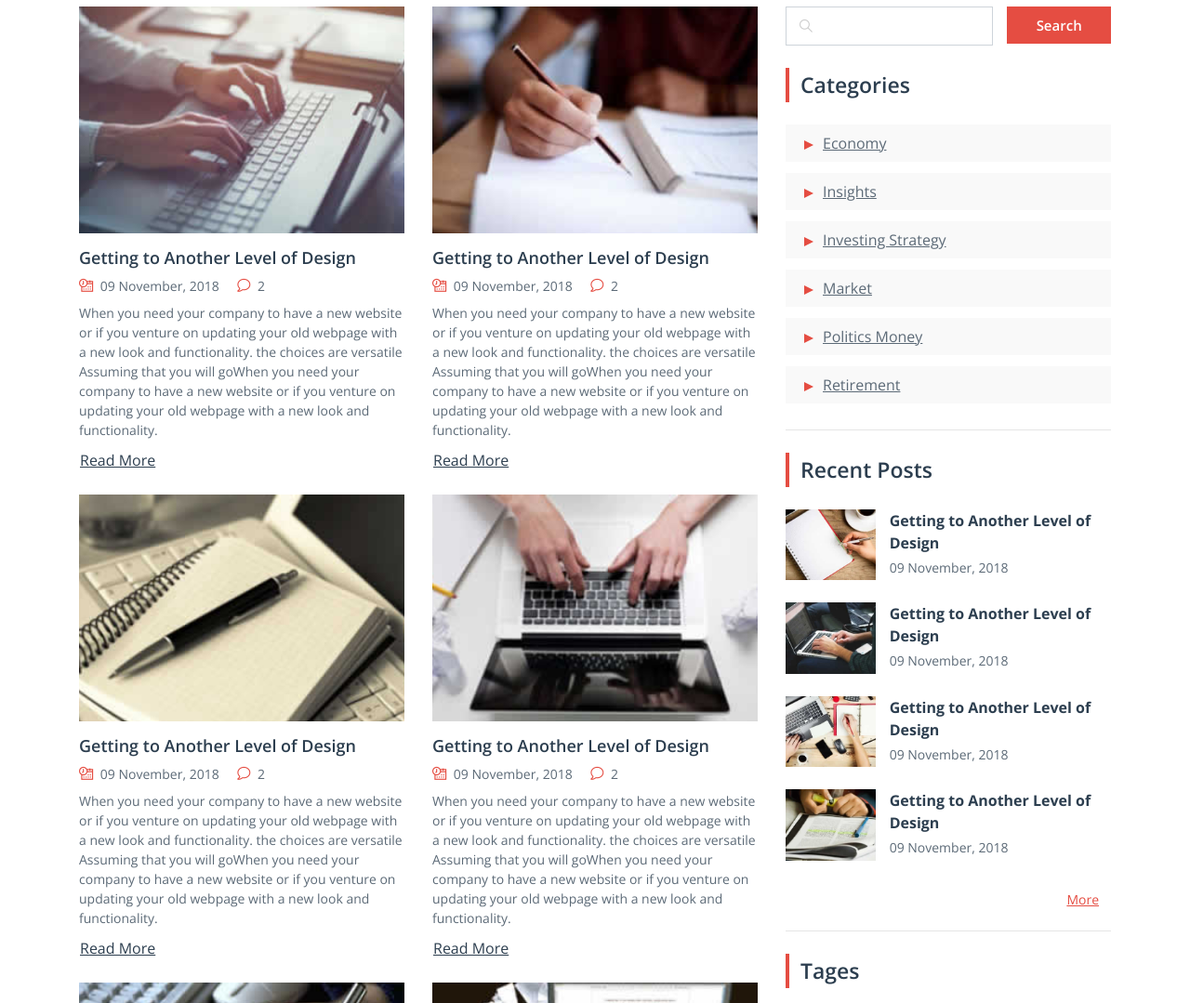
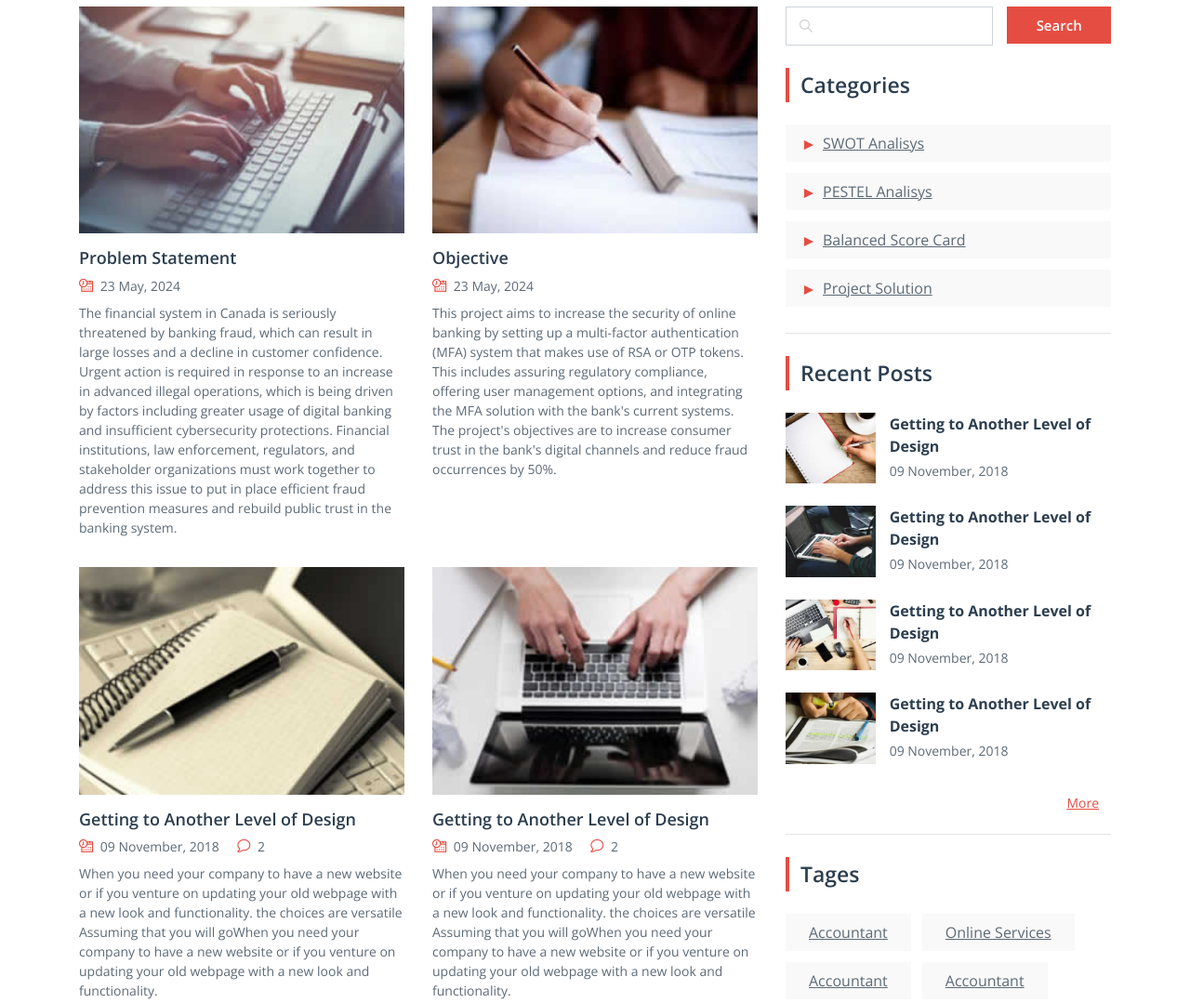
Before and after one commit to agalindosoftware/Panther-Consultancy, a plain HTML site: page AG/wwwroot/blog-cat1.html in a window 1280 px wide. Shown: the part 580-1659 px from the top of the page at 93% size. Drawn offline with nearby package versions, Linux system fonts and the light colour scheme; files whose address does not match are found by name.

Commit message:
RBC changes

```diff
--- a/AG/wwwroot/blog-cat1.html
+++ b/AG/wwwroot/blog-cat1.html
@@ -22,8 +22,12 @@
     <!-- Bootstrap CSS -->
     <link href="assets/vendor/bootstrap/css/bootstrap.min.css" rel="stylesheet">
     <link href="assets/vendor/bootstrap/css/bootstrap-4-navbar.css" rel="stylesheet">
+    <!-- portfolio filter gallery -->
+    <link href="assets/vendor/portfolio-filter-gallery/portfolio-filter-gallery.css" rel="stylesheet">
     <!-- OffCanvasMenu -->
     <link href="assets/vendor/OffCanvasMenuEffects/css/menu_sideslide.css" rel="stylesheet">
+    <!-- FANCY BOX -->
+    <link href="assets/vendor/fancybox-master/jquery.fancybox.min.css" rel="stylesheet">
     <!-- OWL CAROUSEL  -->
     <link href="assets/vendor/owlcarousel/owl.carousel.min.css" rel="stylesheet">
     <link href="assets/vendor/owlcarousel/owl.theme.default.min.css" rel="stylesheet">
@@ -174,34 +178,28 @@
                         <div class="image-container translate-effect-right">
                             <a href="#"><img src="assets/custom/images/cat-larg1.jpg" alt="alt image text"></a>
                         </div>
-                        <h2 class="mt-3 mb-2 font-18 semi-font"><a href="#" class="fables-main-text-color fables-second-hover-color">Getting to Another Level of Design</a></h2>
+                        <h2 class="mt-3 mb-2 font-18 semi-font"><a href="#" class="fables-main-text-color fables-second-hover-color">Problem Statement</a></h2>
                         <div class="fables-forth-text-color font-14 mb-2">
                             <span class="fables-icondata fables-second-text-color mr-1"></span>
-                            <span class="mr-3"> 09 November, 2018 </span>
-                            <span class="fables-iconcomment fables-second-text-color mr-1"></span>
-                            <a href="" class="fables-forth-text-color fables-second-hover-color position-relative z-index">2</a>
+                            <span class="mr-3"> 23 May, 2024 </span>
                         </div>
                         <p class="fables-forth-text-color font-14 mb-2">
-                            When you need your company to have a new  website or if you venture on updating your old webpage with a new look and functionality. the choices are versatile Assuming that you will goWhen you need your company to have a new  website or if you venture on updating your old webpage with a new look and functionality.
+                            The financial system in Canada is seriously threatened by banking fraud, which can result in large losses and a decline in customer confidence. Urgent action is required in response to an increase in advanced illegal operations, which is being driven by factors including greater usage of digital banking and insufficient cybersecurity protections. Financial institutions, law enforcement, regulators, and stakeholder organizations must work together to address this issue to put in place efficient fraud prevention measures and rebuild public trust in the banking system.
                         </p>
-                        <a href="" class="btn btn-link fables-main-text-color fables-second-hover-color fables-cat-blog-btn ">Read More</a>
                     </div>
                     <div class="col-12 col-sm-6 mb-4 wow fadeIn" data-wow-delay=".6s">
                         <div class="image-container translate-effect-right">
                             <a href="#"><img src="assets/custom/images/cat-larg2.jpg" alt="alt image text"></a>
                         </div>
 
-                        <h2 class="mt-3 mb-2 font-18 semi-font"><a href="#" class="fables-main-text-color fables-second-hover-color">Getting to Another Level of Design</a></h2>
+                        <h2 class="mt-3 mb-2 font-18 semi-font"><a href="#" class="fables-main-text-color fables-second-hover-color">Objective</a></h2>
                         <div class="fables-forth-text-color font-14 mb-2">
                             <span class="fables-icondata fables-second-text-color mr-1"></span>
-                            <span class="mr-3"> 09 November, 2018 </span>
-                            <span class="fables-iconcomment fables-second-text-color mr-1"></span>
-                            <a href="" class="fables-forth-text-color fables-second-hover-color position-relative z-index">2</a>
+                            <span class="mr-3"> 23 May, 2024 </span>
                         </div>
                         <p class="fables-forth-text-color font-14 mb-2">
-                            When you need your company to have a new  website or if you venture on updating your old webpage with a new look and functionality. the choices are versatile Assuming that you will goWhen you need your company to have a new  website or if you venture on updating your old webpage with a new look and functionality.
+                            This project aims to increase the security of online banking by setting up a multi-factor authentication (MFA) system that makes use of RSA or OTP tokens. This includes assuring regulatory compliance, offering user management options, and integrating the MFA solution with the bank's current systems. The project's objectives are to increase consumer trust in the bank's digital channels and reduce fraud occurrences by 50%.
                         </p>
-                        <a href="" class="btn btn-link fables-main-text-color fables-second-hover-color fables-cat-blog-btn ">Read More</a>
                     </div>
                     <div class="col-12 col-sm-6 mb-4 wow fadeIn" data-wow-delay=".9s">
                         <div class="image-container translate-effect-right">
@@ -327,12 +325,12 @@
                 <div class="mt-4">
                     <h2 class="position-relative font-23 semi-font fables-blog-category-head fables-main-text-color fables-second-before pl-3 mb-4">Categories</h2>
                     <ul class="nav fables-blog-cat-list fables-forth-text-color fables-second-hover-color-link">
-                        <li><a href="">Economy</a></li>
-                        <li><a href="">Insights</a></li>
-                        <li><a href="">Investing Strategy</a></li>
-                        <li><a href="">Market</a></li>
-                        <li><a href="">Politics Money</a></li>
-                        <li><a href="">Retirement</a></li>
+                        <li>
+                            <a data-fancybox="gallery" href="assets/custom/images/SWOT.png">SWOT Analisys</a>
+                        </li>
+                        <li><a data-fancybox="gallery" href="assets/custom/images/PESTEL RBC.png">PESTEL Analisys</a></li>
+                        <li><a data-fancybox="gallery" href="assets/custom/images/RBC_ScoreCard.png">Balanced Score Card</a></li>
+                        <li><a data-fancybox="gallery" href="">Project Solution</a></li>
                     </ul>
                     <hr>
                 </div>
```
Also changed, not shown: AG/wwwroot/about1.html (+1 -10 lines), AG/wwwroot/gallery-filter-masonry.html (+15 -15 lines), AG/wwwroot/home1.html (+1 -1 lines), AG/wwwroot/assets/custom/images/PESTEL RBC.png (added), AG/wwwroot/assets/custom/images/RBC_ScoreCard.png (added), AG/wwwroot/assets/custom/images/SWOT.png (added).
